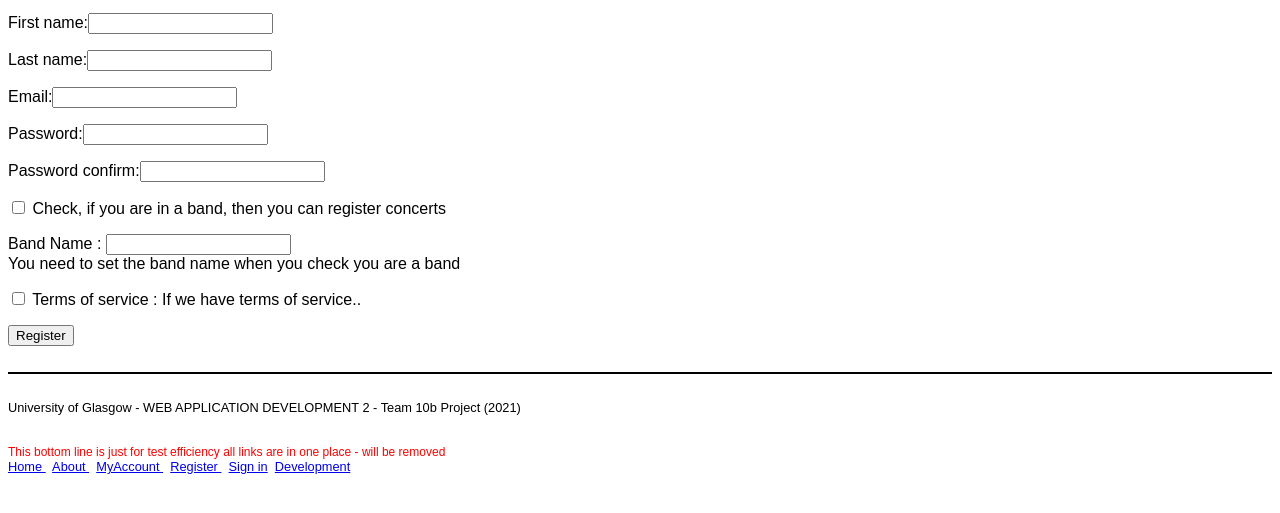
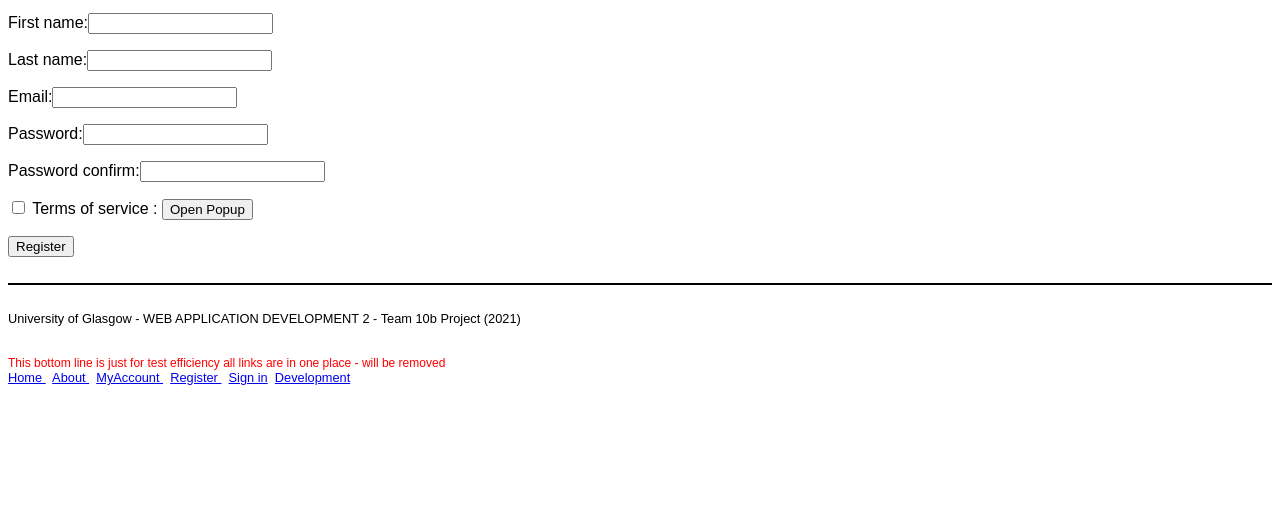
Before and after one commit to 2572258P/10b, a Django app: page /register/ in a window 1280 px wide. Shown: the part 179-692 px from the top of the page. Run offline with Django 3.2, Linux system fonts and the light colour scheme.

Commit message:
About and Register

```diff
--- a/templates/concert/base.html
+++ b/templates/concert/base.html
@@ -34,6 +34,14 @@
       text-align: left;
       padding: 8px;
     }
+	.center{
+		position: relative;
+		float: center;
+		text-align: center;
+		width: 400px;
+		border: 3px solid green;
+		padding: 20px;
+    }
     tr.title{
         background-color:grey;
     }
@@ -57,12 +65,50 @@
 
     {% block style_block %}
         <!-- you can add styles with this block for each template page-->
+	body {
+	font-family: arial;
+	margin: 0;
+	padding: 0;
+	box-sizing: border-box;
+	}
+
+
+	#popup-1 {
+	display: none;
+	background-color: rgba(0,0,0,0.5);
+	position: absolute;
+	height: 100vh;
+	width: 100%;
+	}
+
+	.popup-content {
+	position: relative;
+	padding: 20px;
+	margin: 0 auto;
+	background-color: white;
+	width: 400px;
+	top: 5vh;
+	}
+
     {% endblock %}
     </style>
 
     <title> Team10B Concert -{% block title_block %} Music is life {% endblock %}</title>
     {% block head_block %}
+	<script>
         <!-- The block provides adding java script or other implementation for each template page-->
+		function conditionPopUp(){
+		var popup1 = document.getElementById("popup-1")
+		var openPopup1 = document.getElementById("open-popup-1")
+		var closePopup1 = document.getElementById('close-popup-1')
+		openPopup1.addEventListener('click', () => {
+			popup1.style.display = "block";
+			})
+		closePopup1.addEventListener('click', () => {
+			popup1.style.display = "none";
+			})
+		}
+	</script>
     {% endblock %}
     </head>
 
--- a/templates/concert/register.html
+++ b/templates/concert/register.html
@@ -11,6 +11,21 @@ This is the register Page <br />
 <a href="{% url 'concert:index' %}">Return to home</a><br />
 {% else %}
 <strong>Fill the form to register</strong><br />
+<body>
+<div id="popup-1">
+	<div class="popup-content">
+		<h1>Terms & Conditions</h1>
+		<p>In General <br/>
+			Ticket Finder (“http//ticketfinder.com”) owns and operate this Website. This document
+			governs your relationship with http//ticketfinder.com (“Website”). Access to and use
+			of this Website and the products and services available through this Website (collectively
+			, the "Services") are subject to the following terms, conditions and notices (the "Terms of
+			Service"). By using the Services, you are agreeing to all of the Terms of Service, as may be
+			updated by us from time to time. You should check this page regularly to take notice of any
+			changes we may have made to the Terms of Service.</p>
+		<button id="close-popup-1">Close</button>
+	</div>
+</div>
 <form id="user_form" method="post" action="{% url 'concert:register' %}"enctype="multipart/form-data">
     {% csrf_token %}
     <p>First name:{{ user_form.first_name }}</p>
@@ -18,9 +33,8 @@ This is the register Page <br />
     <p>Email:{{ user_form.username }}</p>
     <p>Password:{{ user_form.password }}</p>
     <p>Password confirm:{{ profile_form.pw_confirm }}</p>
-    <p>{{ profile_form.weAreBand }} Check, if you are in a band, then you can register concerts</p>
-    <p>Band Name : {{band_form.bandName}}<br/> You need to set the band name when you check you are a band</p>
-    <p>{{ profile_form.termsOfService }} Terms of service : If we have terms of service.. </p>
+    <p>{{ profile_form.termsOfService }} Terms of service :	<button type="button" onclick= conditionPopUp() id="open-popup-1">Open Popup</button></p>
+
     {% for error in custom_error_msg %}
         <div class="alert alert-danger">
             <strong>{{ error|escape }}</strong>
@@ -31,3 +45,5 @@ This is the register Page <br />
 </form>
 {% endif %}
 {% endblock %}
+</body>
+</html>
```
Also changed, not shown: templates/concert/about.html (+10 -1 lines), templates/concert/index.html (line endings or trailing spaces).
